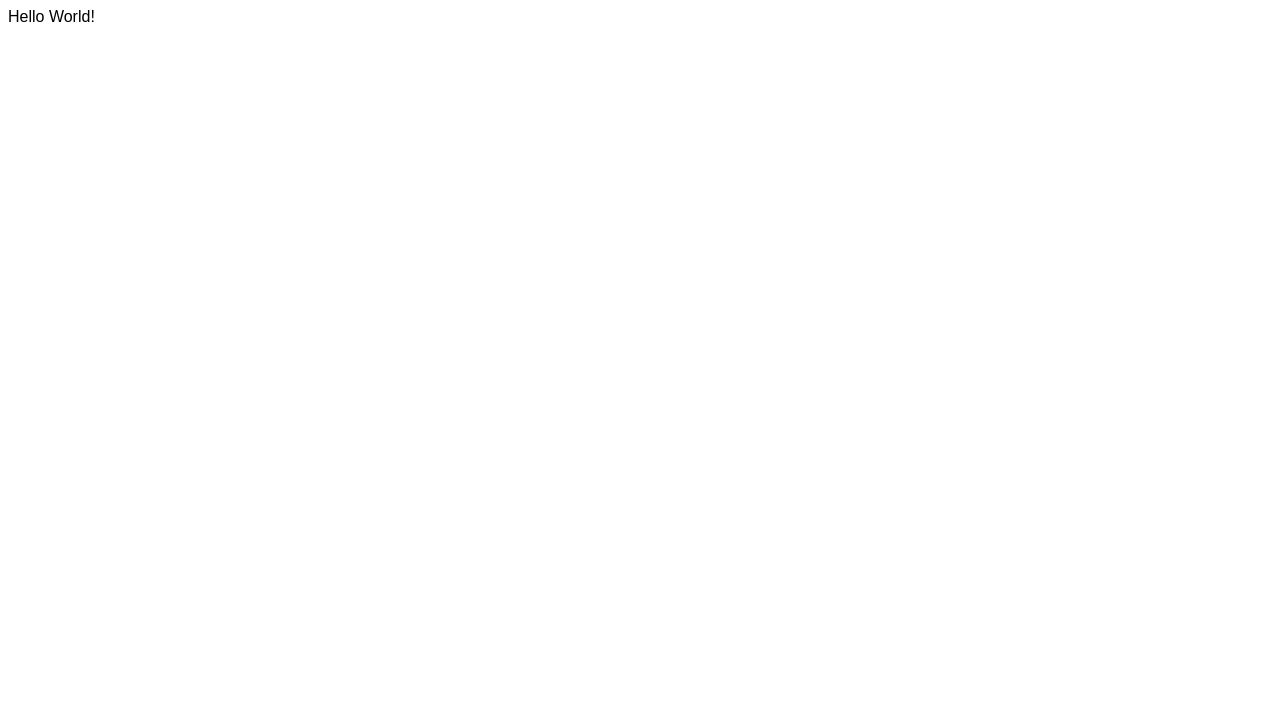
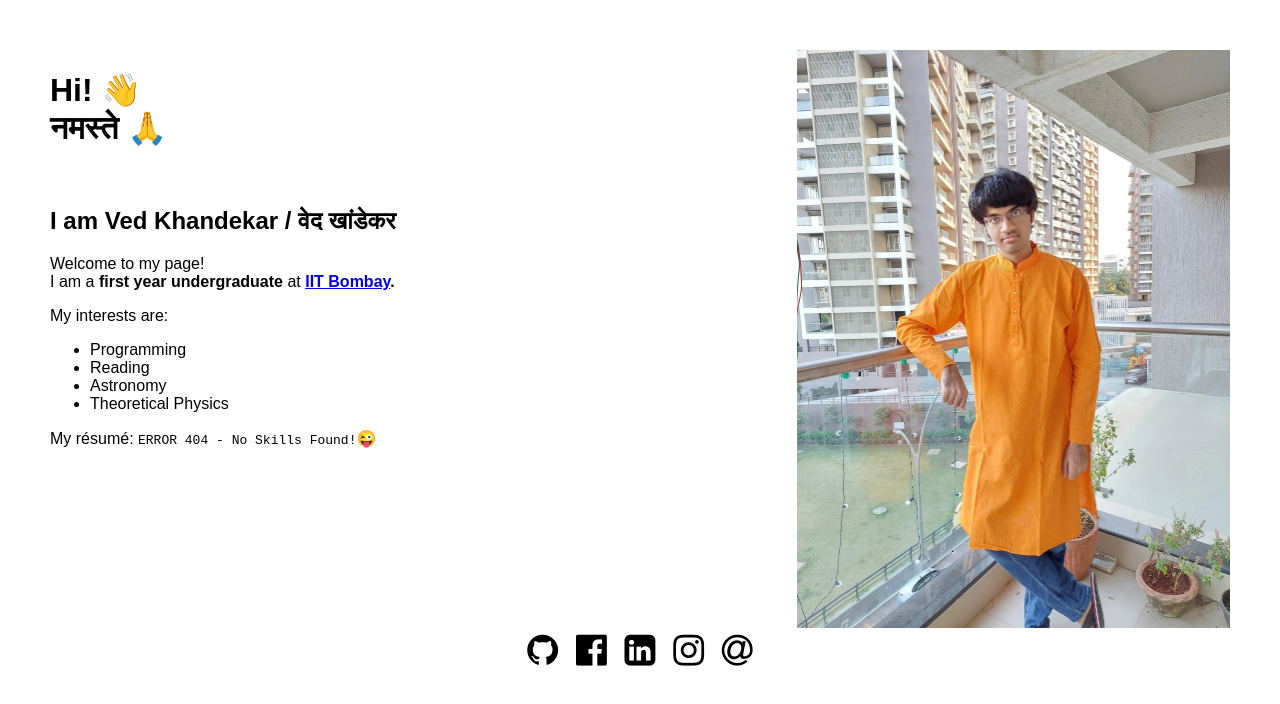
Before and after one commit to vedk/vedk.github.io, a plain HTML site: page index.html in a window 1280 px wide. Drawn offline with Linux system fonts and the light colour scheme.

Commit message:
Almost final

```diff
--- a/index.html
+++ b/index.html
@@ -1,16 +1,74 @@
 <!DOCTYPE html>
 
-<html lang="en">
+<html>
 <head>
 	<title>Ved Khandekar's personal page</title>
+	<link rel="stylesheet" href="https://cdnjs.cloudflare.com/ajax/libs/font-awesome/4.7.0/css/font-awesome.min.css">
 	<style>
 		body {
 			font-family: sans-serif;
+			margin: 50px 50px 50px 50px;
+		}
+
+		.flex-container {
+			display: flex;
+			flex-direction: row;
+		}
+
+		a.fai {
+			text-decoration: none;
+			color: inherit;
+			animation: fadein 2s;
+		}
+
+		@keyframes fadein {
+			from { opacity: 0; }
+			to   { opacity: 1; }
 		}
 	</style>
 </head>
-	</head>
 <body>
-		Hello World!
+	<div class="flex-container">
+
+		<div style="flex-grow: 1">
+		<h1>Hi! 👋<br/>नमस्ते 🙏</h1><br/>
+		<h2>I am Ved Khandekar / वेद खांडेकर</h2>
+		<p>Welcome to my page!<br/>
+		I am a <b>first year undergraduate</b> at <b><a href="https://www.iitb.ac.in/" target="_blank">IIT Bombay</a>.</b><br/></p>
+		<p>
+		My interests are:<br/>
+		<ul>
+			<li>Programming</li>
+			<li>Reading</li>
+			<li>Astronomy</li>
+			<li>Theoretical Physics</li>
+		</ul>
+		</p>
+
+		<p>
+		My résumé: <code>ERROR 404 - No Skills Found!</code>😜
+		</p>
+		</div>
+
+		<div style="flex-grow: 1; text-align: right">
+		<img src="./dp.jpeg" width="433" height="578" />
+		</div>
+
+	</div>
+
+	<div class="flex-container">
+		<div style="flex-grow: 1; text-align: center">
+		<!--<a href="https://github.com/vedk" target="_blank"><img src="./github_mark.png" width="32" height="32" /></a>-->
+		<a class="fai" href="https://github.com/vedk" target="_blank"><i class="fa fa-github" style="font-size:36px"></i></a>
+		&nbsp;&nbsp;
+		<a class="fai" href="https://www.facebook.com/ved.khandekar.1" target="_blank"><i class="fa fa-facebook-official" style="font-size:36px"></i></a>
+		&nbsp;&nbsp;
+		<a class="fai" href="https://www.linkedin.com/in/ved-khandekar-29824612b/" target="_blank"><i class="fa fa-linkedin-square" style="font-size:36px"></i></a>
+		&nbsp;&nbsp;
+		<a class="fai" href="https://www.instagram.com/__vedk/" target="_blank"><i class="fa fa-instagram" style="font-size:36px"></i></a>
+		&nbsp;&nbsp;
+		<a class="fai" href="mailto:vedk@gmail.com"><i class="fa fa-at" style="font-size:36px"></i></a>
+		</div>
+	</div>
 </body>
 </html>
```
Also changed, not shown: dp.jpeg (added). Lines whose indentation alone changed are shown as unchanged.
